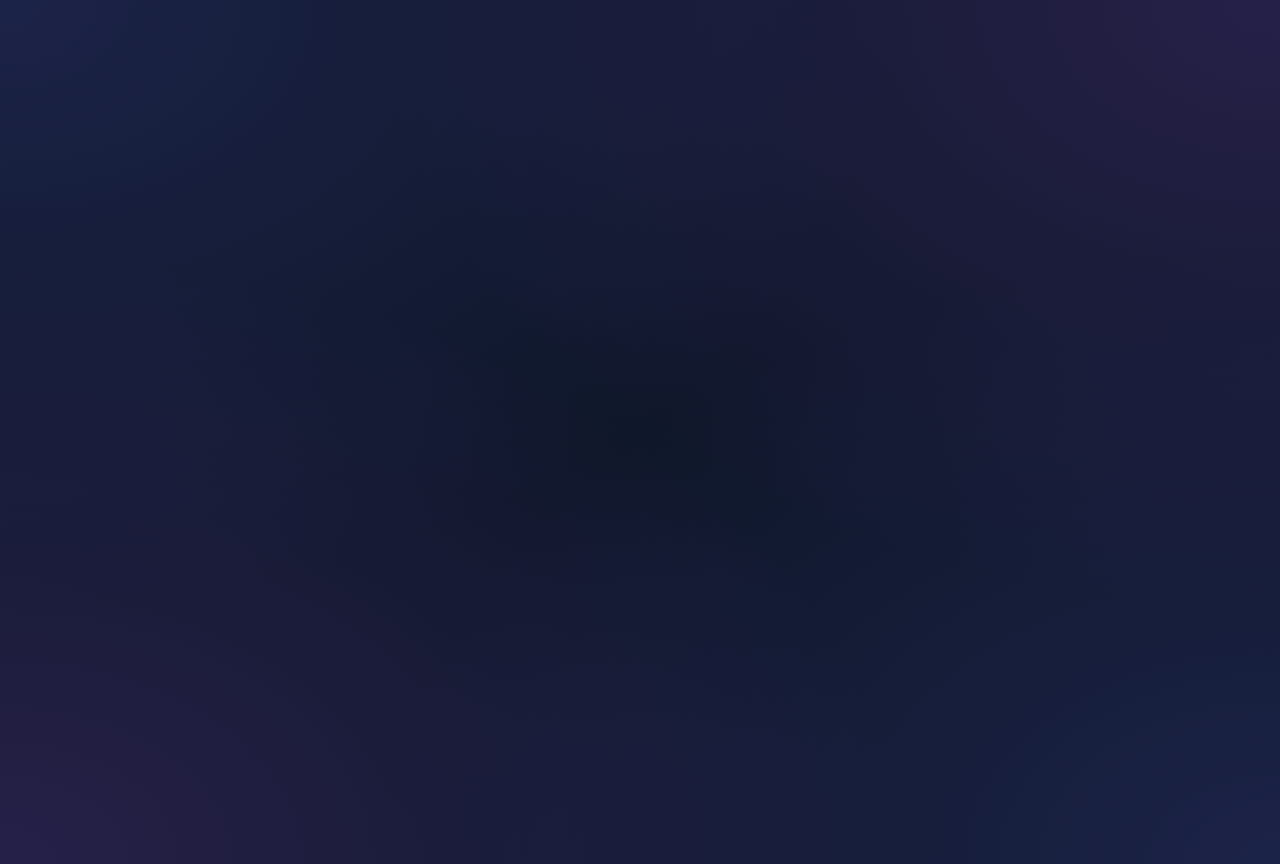
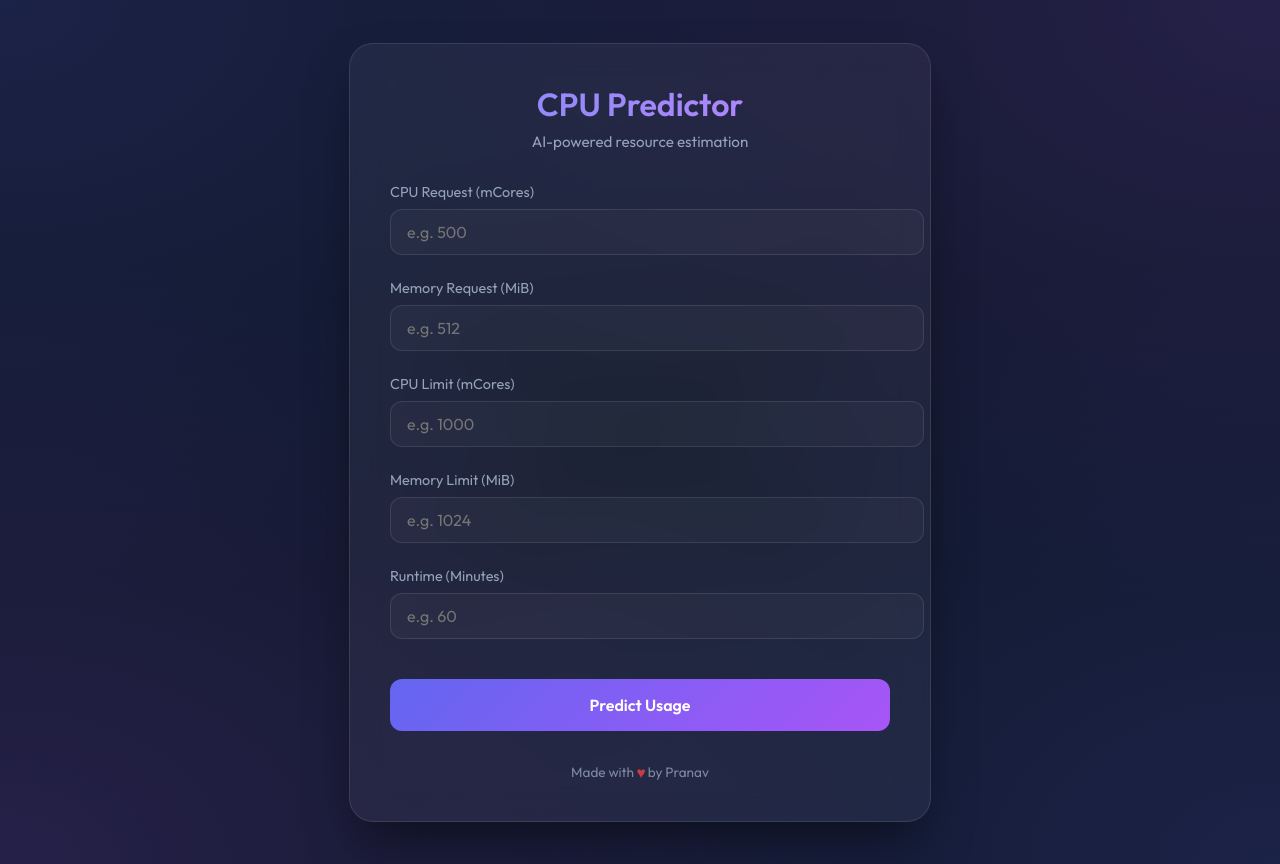
Before and after one commit to pranavv1210/CPU-Usage-Prediction, a Flask app: page / in a window 1280 px wide. Run offline with Flask 3, Linux system fonts and the light colour scheme; parts of the project's set-up code (start-up, migrations or seed data) failed here and were passed over.

Commit message:
Fix corrupted HTML file and ensure footer is present

```diff
--- a/templates/index.html
+++ b/templates/index.html
@@ -158,46 +158,127 @@
         }
 
         .result-value {
-            <p class="subtitle">AI-powered resource estimation</p><form id="predictForm"><div class="form-group"><label for="cpu_request">CPU Request (mCores)</label><input type="number" id="cpu_request" name="cpu_request" required placeholder="e.g. 500"></div><div class="form-group"><label for="mem_request">Memory Request (MiB)</label><input type="number" id="mem_request" name="mem_request" required placeholder="e.g. 512"></div><div class="form-group"><label for="cpu_limit">CPU Limit (mCores)</label><input type="number" id="cpu_limit" name="cpu_limit" required placeholder="e.g. 1000"></div><div class="form-group"><label for="mem_limit">Memory Limit (MiB)</label><input type="number" id="mem_limit" name="mem_limit" required placeholder="e.g. 1024"></div><div class="form-group"><label for="runtime_minutes">Runtime (Minutes)</label><input type="number" id="runtime_minutes" name="runtime_minutes" required placeholder="e.g. 60"></div><button type="submit">Predict Usage</button></form><div id="result"><div class="result-label">Predicted CPU Usage</div><div class="result-value" id="predictionValue">--</div></div></div><script>document.getElementById('predictForm').addEventListener('submit', async (e)=> {
+            font-size: 2.5rem;
+            font-weight: 700;
+            color: #fff;
+            margin: 0.5rem 0;
+        }
+
+        .result-label {
+            color: var(--text-muted);
+            font-size: 0.9rem;
+        }
+
+        .footer {
+            margin-top: 2rem;
+            text-align: center;
+            color: var(--text-muted);
+            font-size: 0.85rem;
+            opacity: 0.8;
+        }
+
+        .heart {
+            color: #ef4444;
+            display: inline-block;
+            animation: beat 1s infinite;
+        }
+
+        @keyframes beat {
+
+            0%,
+            100% {
+                transform: scale(1);
+            }
+
+            50% {
+                transform: scale(1.2);
+            }
+        }
+    </style>
+</head>
+
+<body>
+    <div class="container">
+        <h1>CPU Predictor</h1>
+        <p class="subtitle">AI-powered resource estimation</p>
+
+        <form id="predictForm">
+            <div class="form-group">
+                <label for="cpu_request">CPU Request (mCores)</label>
+                <input type="number" id="cpu_request" name="cpu_request" required placeholder="e.g. 500">
+            </div>
+
+            <div class="form-group">
+                <label for="mem_request">Memory Request (MiB)</label>
+                <input type="number" id="mem_request" name="mem_request" required placeholder="e.g. 512">
+            </div>
+
+            <div class="form-group">
+                <label for="cpu_limit">CPU Limit (mCores)</label>
+                <input type="number" id="cpu_limit" name="cpu_limit" required placeholder="e.g. 1000">
+            </div>
+
+            <div class="form-group">
+                <label for="mem_limit">Memory Limit (MiB)</label>
+                <input type="number" id="mem_limit" name="mem_limit" required placeholder="e.g. 1024">
+            </div>
+
+            <div class="form-group">
+                <label for="runtime_minutes">Runtime (Minutes)</label>
+                <input type="number" id="runtime_minutes" name="runtime_minutes" required placeholder="e.g. 60">
+            </div>
+
+            <button type="submit">Predict Usage</button>
+        </form>
+
+        <div id="result">
+            <div class="result-label">Predicted CPU Usage</div>
+            <div class="result-value" id="predictionValue">--</div>
+        </div>
+
+        <div class="footer">
+            Made with <span class="heart">♥</span> by Pranav
+        </div>
+    </div>
+
+    <script>
+        document.getElementById('predictForm').addEventListener('submit', async (e) => {
             e.preventDefault();
 
-                    const formData=new FormData(e.target);
-                    const button=e.target.querySelector('button');
-                    const originalText=button.innerText;
+            const formData = new FormData(e.target);
+            const button = e.target.querySelector('button');
+            const originalText = button.innerText;
 
-                    button.innerText='Calculating...';
-                    button.disabled=true;
+            button.innerText = 'Calculating...';
+            button.disabled = true;
 
             try {
-                        const response=await fetch('/predict', {
+                const response = await fetch('/predict', {
                     method: 'POST',
                     body: formData
                 });
 
-                    const data=await response.json();
+                const data = await response.json();
 
-                    if (data.prediction !==undefined) {
-                        const resultDiv=document.getElementById('result');
-                        const valueDiv=document.getElementById('predictionValue');
+                if (data.prediction !== undefined) {
+                    const resultDiv = document.getElementById('result');
+                    const valueDiv = document.getElementById('predictionValue');
 
                     // Format percentage
-                        const percentage=(data.prediction * 100).toFixed(2) + '%';
-                        valueDiv.innerText=percentage;
-                        resultDiv.style.display='block';
-                    }
-
-                    else {
+                    const percentage = (data.prediction * 100).toFixed(2) + '%';
+                    valueDiv.innerText = percentage;
+                    resultDiv.style.display = 'block';
+                } else {
                     alert('Error: ' + (data.error || 'Unknown error'));
                 }
-                }
-
-                catch (err) {
+            } catch (err) {
                 alert('Failed to connect to server');
-                }
-
-                finally {
-                    button.innerText=originalText;
-                    button.disabled=false;
+            } finally {
+                button.innerText = originalText;
+                button.disabled = false;
             }
         });
-        </script></body></html>
+    </script>
+</body>
+
+</html>
```
Lines whose indentation alone changed are shown as unchanged.
